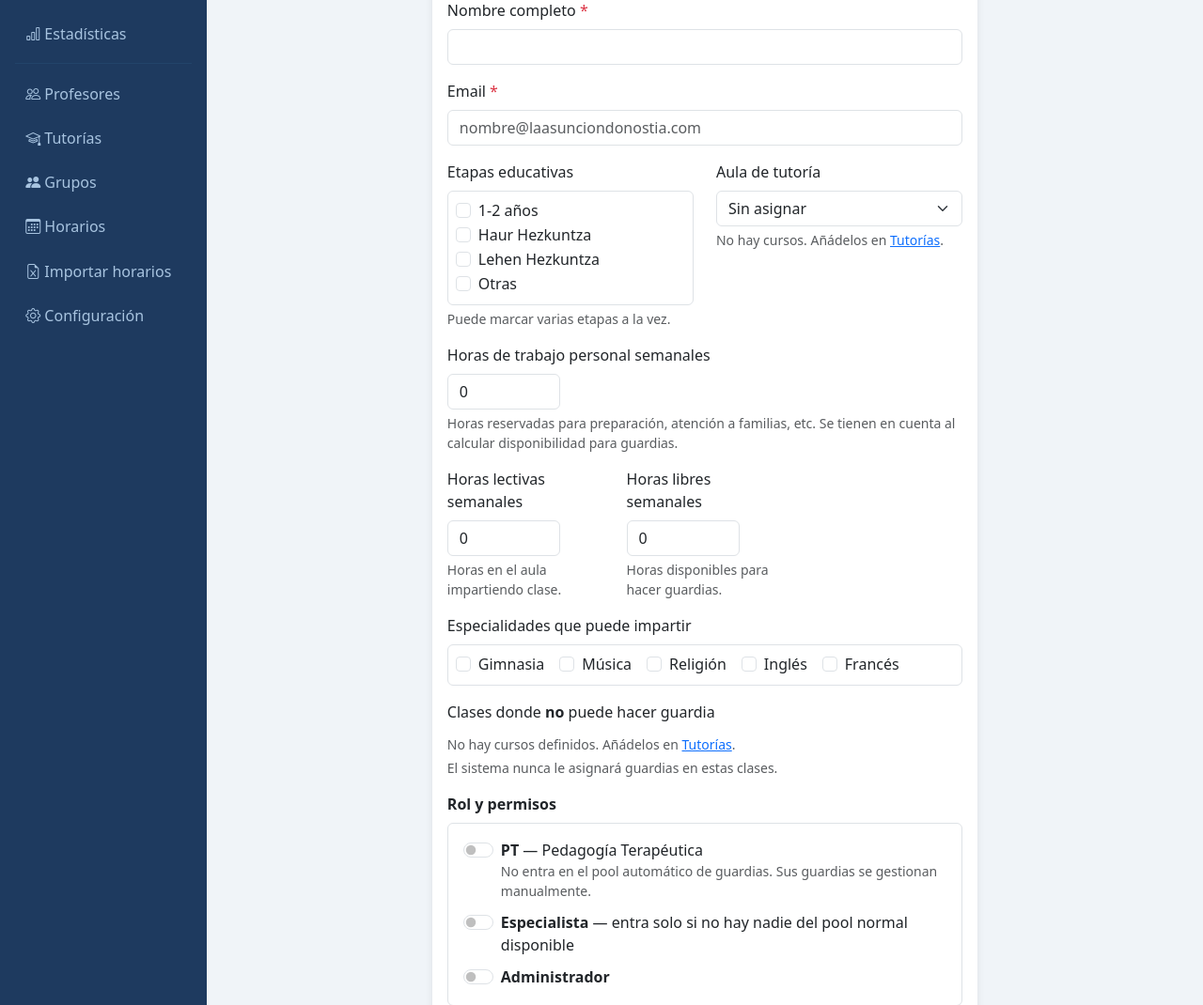
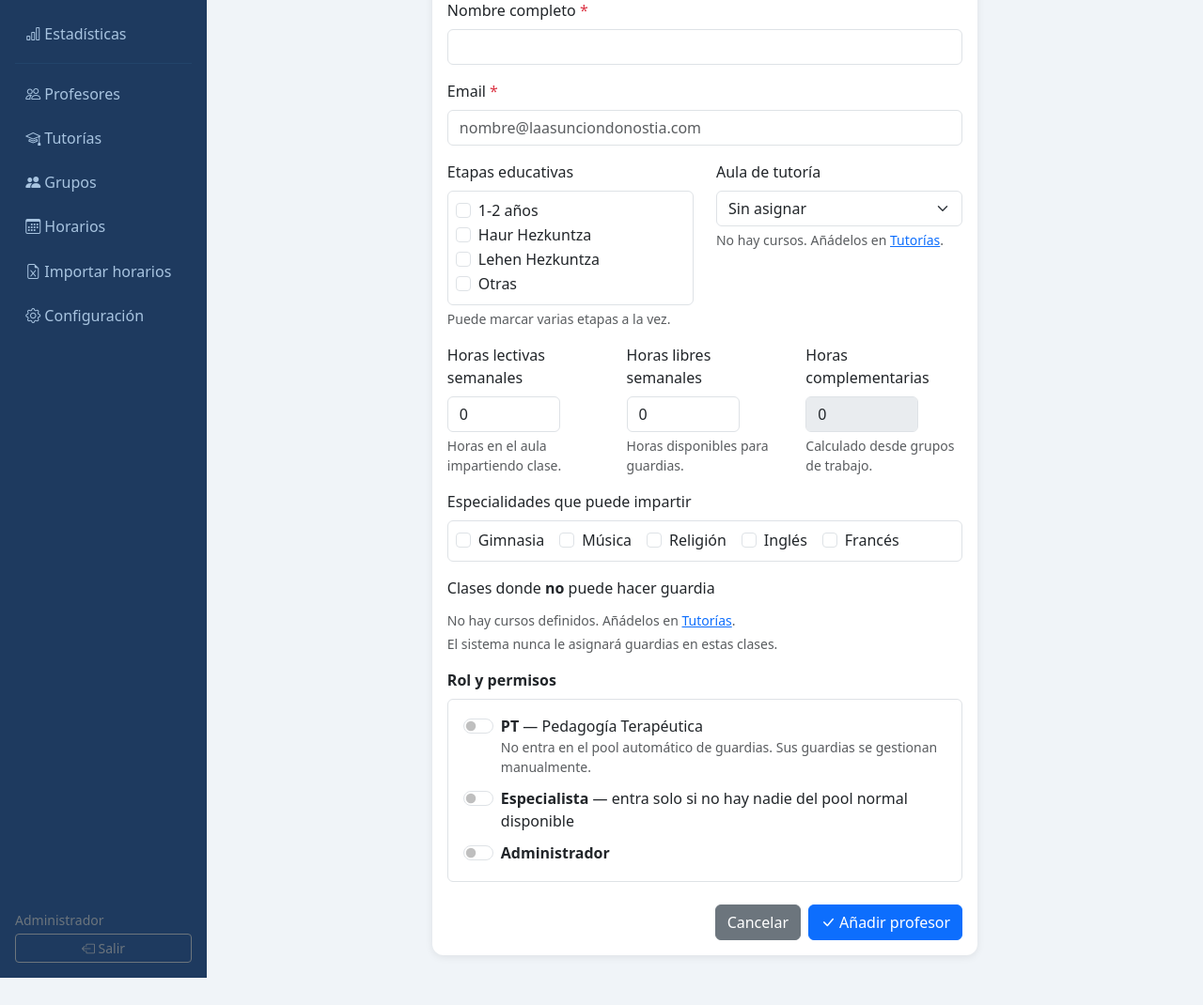
Before and after one commit to gajajaja010/guardias-colegio, a Flask app: page /profesores/nuevo in a window 1280 px wide. Shown: the part 243-1313 px from the top of the page at 94% size. After the commit the page ends 1284 px from the top, so only its background shows below. Run offline with Flask 3, Linux system fonts and the light colour scheme; a user stored in the database is signed in; data that the repository does not hold is empty.

Commit message:
Grupos de trabajo en formulario de profesor, quitar campo duplicado
- Formulario de profesor muestra grupos de trabajo con checkbox y horas/semana
- Guardar/editar profesor actualiza sus asignaciones a grupos automáticamente
- Eliminado campo 'horas de trabajo personal' (duplicado de horas libres)

```diff
--- a/app.py
+++ b/app.py
@@ -489,6 +489,14 @@ def dashboard():
 
 
 # ───────────────────────────── PROFESORES ─────────────────────────────
+
+def _guardar_grupos_profesor(profesor_id, form):
+    ProfesorGrupo.query.filter_by(profesor_id=profesor_id).delete()
+    for g in GrupoTrabajo.query.all():
+        if form.get(f'grupo_{g.id}'):
+            horas = float(form.get(f'grupo_horas_{g.id}') or 1)
+            db.session.add(ProfesorGrupo(profesor_id=profesor_id, grupo_id=g.id, horas_semanales=horas))
+
 
 @app.route('/profesores')
 @login_required
@@ -528,6 +536,8 @@ def nuevo_profesor():
             materias_especiales=json.dumps(request.form.getlist('materias_especiales')),
         )
         db.session.add(p)
+        db.session.flush()
+        _guardar_grupos_profesor(p.id, request.form)
         db.session.commit()
         if mail_configurado():
             ok = enviar_invitacion(p)
@@ -539,7 +549,8 @@ def nuevo_profesor():
             flash(f'Profesor {p.nombre} añadido. Configura el email para enviarle la invitación, o usa "Reenviar invitación" más adelante.', 'warning')
         return redirect(url_for('profesores'))
     cursos = Curso.query.order_by(Curso.orden, Curso.nombre).all()
-    return render_template('form_profesor.html', profesor=None, cursos=cursos)
+    grupos = GrupoTrabajo.query.order_by(GrupoTrabajo.nombre).all()
+    return render_template('form_profesor.html', profesor=None, cursos=cursos, grupos=grupos, grupos_prof={})
 
 
 @app.route('/profesores/<int:id>/enlace-invitacion')
@@ -613,7 +624,6 @@ def editar_profesor(id):
         p.etapa = json.dumps(request.form.getlist('etapas'))
         p.aula_tutoria = request.form.get('aula_tutoria', '').strip() or None
         p.aulas_bloqueadas = json.dumps(request.form.getlist('aulas_bloqueadas'))
-        p.horas_trabajo_personal = int(request.form.get('horas_trabajo_personal', 0) or 0)
         p.horas_libres = int(request.form.get('horas_libres', 0) or 0)
         p.horas_lectivas = int(request.form.get('horas_lectivas', 0) or 0)
         p.materias_especiales = json.dumps(request.form.getlist('materias_especiales'))
@@ -624,11 +634,14 @@ def editar_profesor(id):
         nueva_pass = request.form.get('password', '').strip()
         if nueva_pass:
             p.password_hash = hash_password(nueva_pass)
+        _guardar_grupos_profesor(p.id, request.form)
         db.session.commit()
         flash('Perfil actualizado.', 'success')
         return redirect(url_for('profesores'))
     cursos = Curso.query.order_by(Curso.orden, Curso.nombre).all()
-    return render_template('form_profesor.html', profesor=p, cursos=cursos)
+    grupos = GrupoTrabajo.query.order_by(GrupoTrabajo.nombre).all()
+    grupos_prof = {m.grupo_id: m.horas_semanales for m in p.grupos}
+    return render_template('form_profesor.html', profesor=p, cursos=cursos, grupos=grupos, grupos_prof=grupos_prof)
 
 
 @app.route('/profesores/<int:id>/baja', methods=['POST'])
--- a/templates/form_profesor.html
+++ b/templates/form_profesor.html
@@ -69,14 +69,6 @@
             </div>
           </div>
 
-          <div class="mb-3">
-            <label class="form-label">Horas de trabajo personal semanales</label>
-            <input type="number" name="horas_trabajo_personal" class="form-control"
-              min="0" max="40" value="{{ profesor.horas_trabajo_personal if profesor else 0 }}"
-              style="width:120px">
-            <div class="form-text">Horas reservadas para preparación, atención a familias, etc. Se tienen en cuenta al calcular disponibilidad para guardias.</div>
-          </div>
-
           <div class="row">
             <div class="col-md-4 mb-3">
               <label class="form-label">Horas lectivas semanales</label>
@@ -90,17 +82,40 @@
               <input type="number" name="horas_libres" class="form-control"
                 min="0" max="40" value="{{ profesor.horas_libres if profesor else 0 }}"
                 style="width:120px">
-              <div class="form-text">Horas disponibles para hacer guardias.</div>
+              <div class="form-text">Horas disponibles para guardias.</div>
             </div>
-            {% if profesor %}
             <div class="col-md-4 mb-3">
               <label class="form-label">Horas complementarias</label>
-              <input type="number" class="form-control" value="{{ profesor.horas_complementarias | int }}"
+              <input type="number" class="form-control"
+                value="{{ profesor.horas_complementarias | int if profesor else 0 }}"
                 style="width:120px" disabled>
               <div class="form-text">Calculado desde grupos de trabajo.</div>
             </div>
-            {% endif %}
           </div>
+
+          {% if grupos %}
+          <div class="mb-3">
+            <label class="form-label fw-semibold">Grupos de trabajo</label>
+            <div class="border rounded p-2">
+              {% for g in grupos %}
+              {% set horas_actuales = grupos_prof.get(g.id, 0) if grupos_prof else 0 %}
+              <div class="d-flex align-items-center gap-2 mb-1">
+                <input class="form-check-input mt-0" type="checkbox"
+                  name="grupo_{{ g.id }}" id="grupo_{{ g.id }}" value="1"
+                  {% if horas_actuales %}checked{% endif %}
+                  onchange="this.nextElementSibling.disabled=!this.checked">
+                <label class="form-check-label flex-grow-1" for="grupo_{{ g.id }}">{{ g.nombre }}</label>
+                <input type="number" name="grupo_horas_{{ g.id }}"
+                  class="form-control form-control-sm" style="width:90px"
+                  value="{{ horas_actuales if horas_actuales else 1 }}"
+                  min="0.5" max="20" step="0.5"
+                  {% if not horas_actuales %}disabled{% endif %}>
+                <span class="text-muted small">h/sem</span>
+              </div>
+              {% endfor %}
+            </div>
+          </div>
+          {% endif %}
 
           <div class="mb-3">
             <label class="form-label">Especialidades que puede impartir</label>
```
